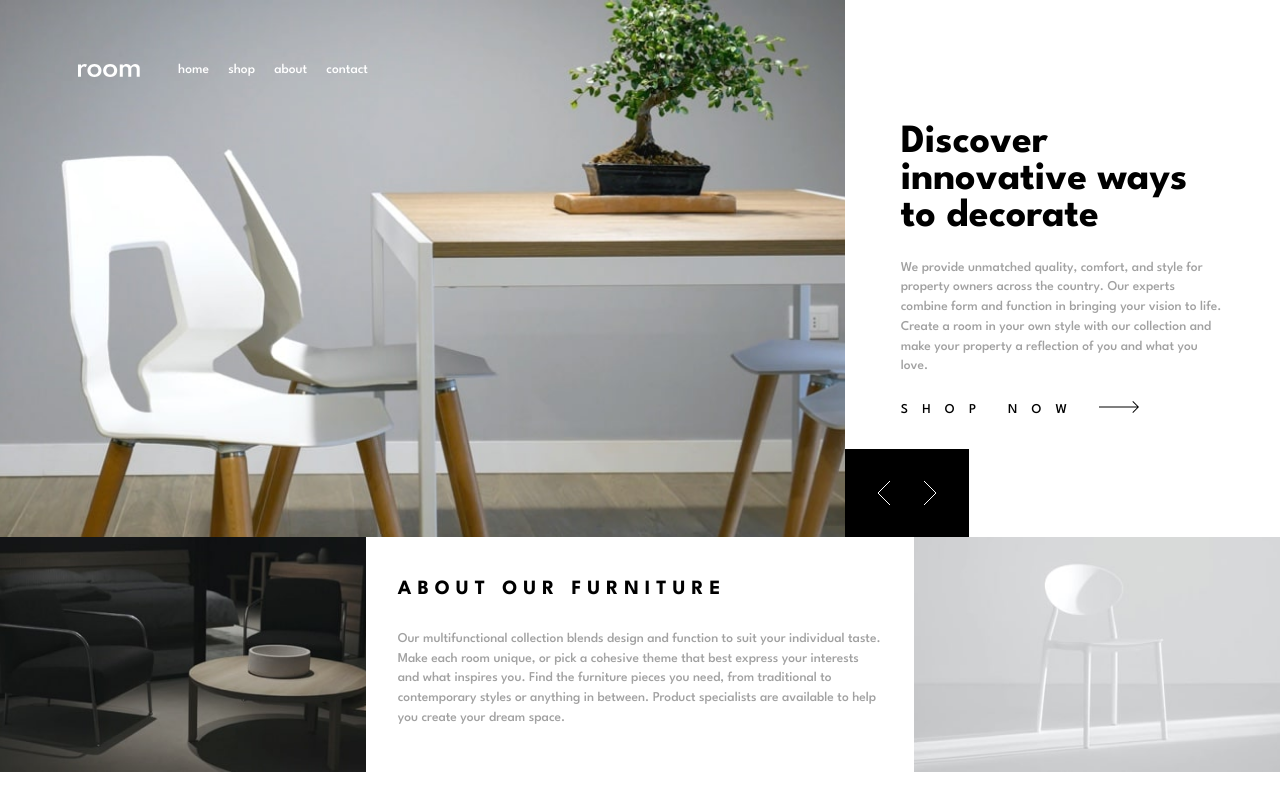
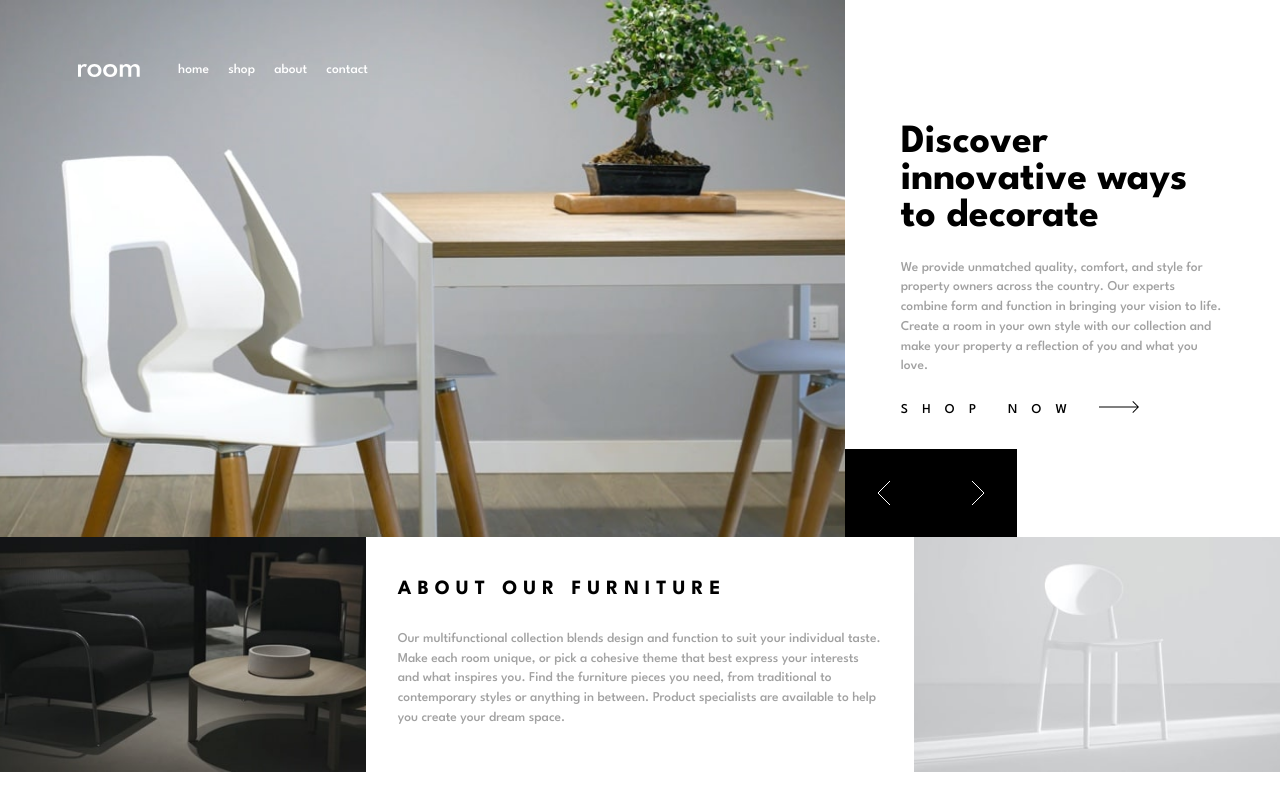
Before and after one commit to Master-Osaro/47-room-homepage-react, a React (Create React App) app: page / in a window 1280 px wide. Built offline with nearby package versions, Linux system fonts and the light colour scheme.

Commit message:
add hover/focus states

```diff
--- a/src/App.css
+++ b/src/App.css
@@ -93,6 +93,21 @@ nav{
 .nav-list a{
   text-decoration: none;
   color: inherit;
+  display: flex;
+  flex-direction: column;
+  align-items: center;
+}
+.nav-list a::after {
+  content: "";
+  display: block;
+  border: 1px solid var(--White);
+  margin-top: 0.15rem;
+  width: 50%;
+  opacity: 0;
+  transition: all .4s;
+}
+.nav-list a:hover::after, .nav-list a:focus-visible::after {
+  opacity: 1;
 }
 
 @media screen and (max-width: 720px) {
@@ -174,9 +189,14 @@ nav{
   text-decoration: none;
   color: var(--Black);
   letter-spacing: 1.8ch;
+  transition: all .2s;
+}
+.slider__content-link:hover,
+.slider__content-link:focus-visible{
+  opacity: 0.75;
 }
 
-.slider__controls{
+/* .slider__controls{
   padding: 2rem;
   background-color: var(--Black);
   width: fit-content;
@@ -184,6 +204,19 @@ nav{
   gap: 2rem;
   position: absolute;
   bottom: 0;
+} */
+.slider__controls{
+  background-color: var(--Black);
+  width: fit-content;
+  display: flex;
+  gap: 1rem;
+  position: absolute;
+  bottom: 0;
+}
+.slider__controls .previous, .slider__controls .next{
+  padding: 2rem;
+  background-color: var(--Black);
+  transition: all .2s;
 }
 .slider__controls-desktop{
   left: 0;
@@ -191,6 +224,11 @@ nav{
 .slider__controls-mobile{
   right: 0;
   display: none;
+}
+
+.slider__controls .previous:hover, .slider__controls .next:hover,
+.slider__controls .previous:focus-visible, .slider__controls .next:focus-visible{
+  background-color: var(--Very-Dark-Gray);
 }
 
 @media screen and (max-width:720px) {
```
